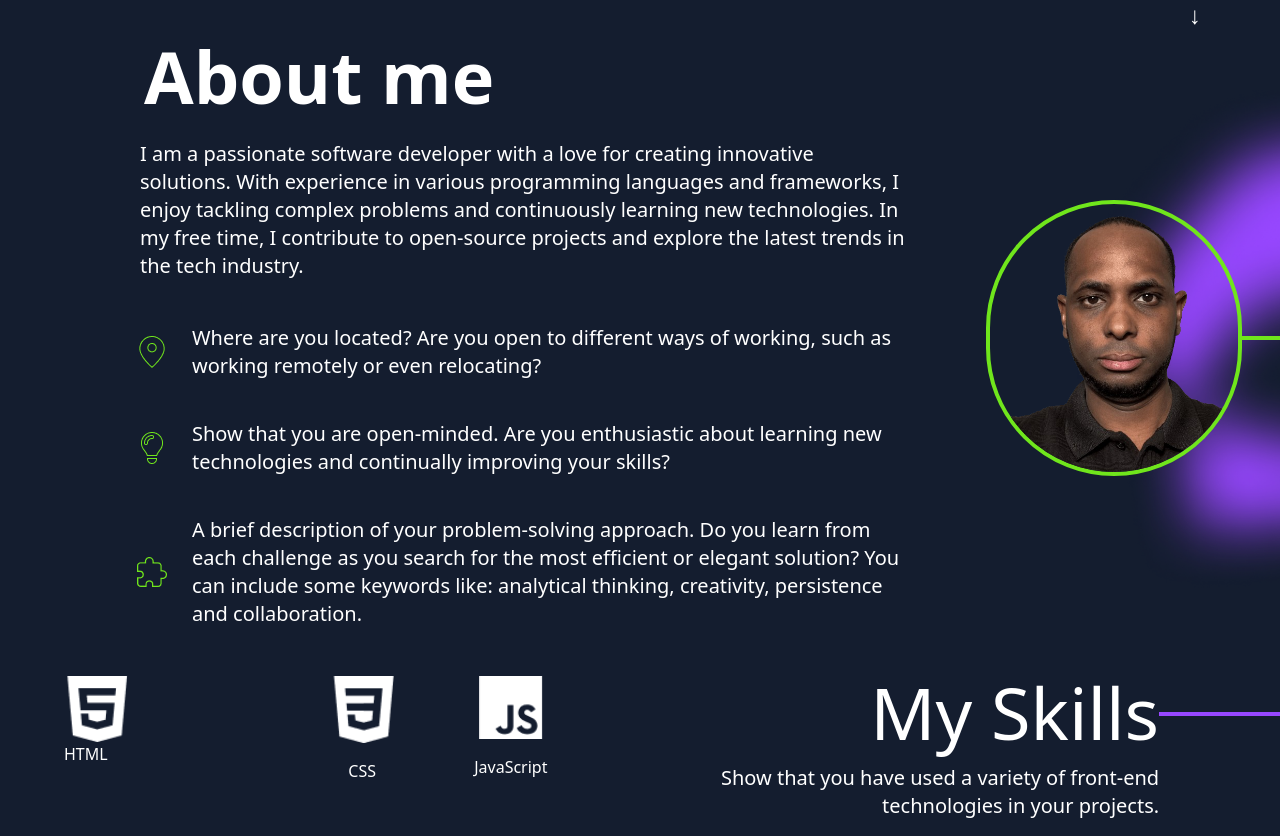
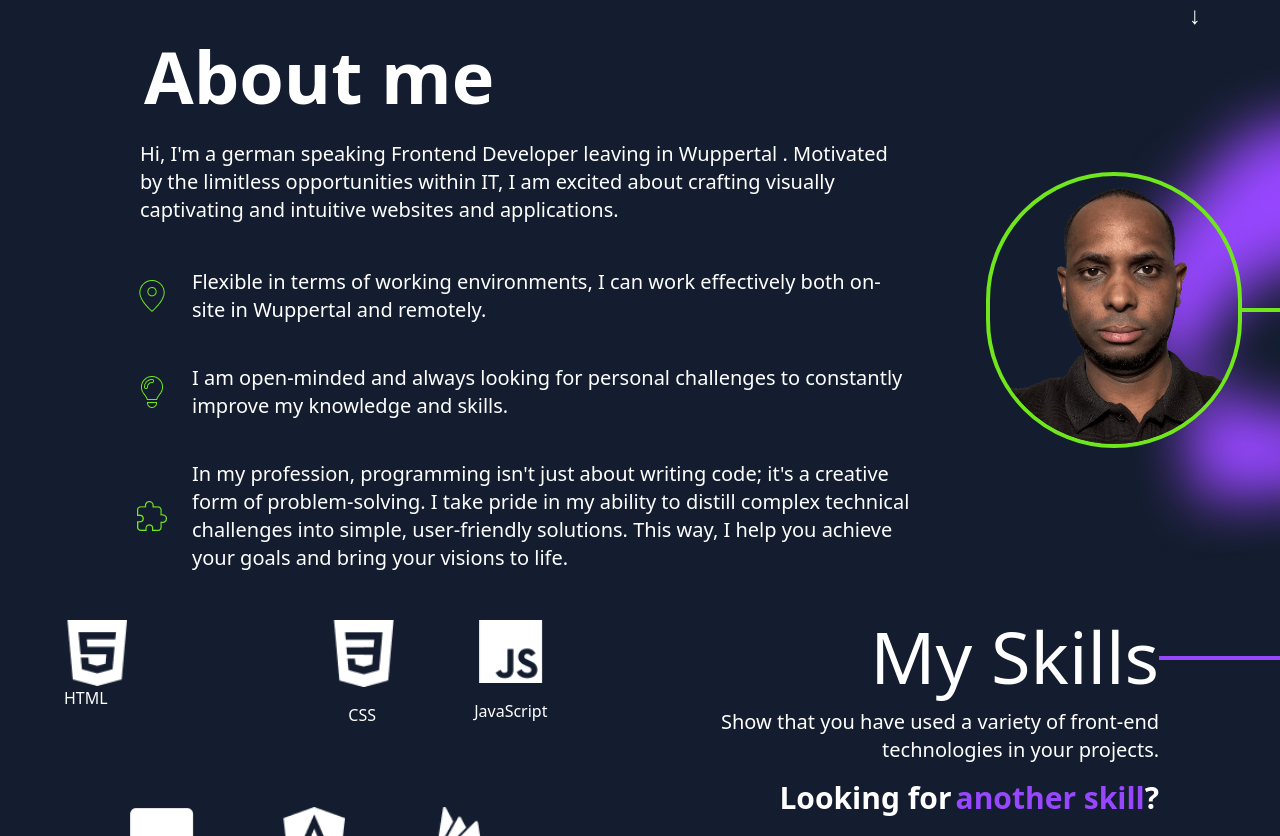
Before and after one commit to Hamidou-ctr/my-website, an Angular app: page / in a window 1280 px wide. Shown: the part 771-1607 px from the top of the page. Built offline with nearby package versions, Linux system fonts and the light colour scheme.

Commit message:
feat: update 'About me' section with personal introduction and professional insights

```diff
--- a/src/app/components/landing-page/about-me/about-me.html
+++ b/src/app/components/landing-page/about-me/about-me.html
@@ -3,32 +3,32 @@
   <div class="flex flex-col items-start 2xl:max-w-150 text-white ml-[10%] 2xl:-ml-50">
     <h1 class="text-6xl xxs:text-7xl font-bold pl-4">About me</h1>
     <p class="text-xl mt-4 p-3">
-      I am a passionate software developer with a love for creating innovative solutions. With
-      experience in various programming languages and frameworks, I enjoy tackling complex problems
-      and continuously learning new technologies. In my free time, I contribute to open-source
-      projects and explore the latest trends in the tech industry.
+      Hi, I'm a german speaking Frontend Developer leaving in Wuppertal . Motivated by the limitless
+      opportunities within IT, I am excited about crafting visually captivating and intuitive
+      websites and applications.
     </p>
     <div class="text-xl">
       <div class="flex items-center gap-2 mt-6">
         <img src="img/location.png" alt="" />
         <p class="p-2">
-          Where are you located? Are you open to different ways of working, such as working remotely
-          or even relocating?
+          Flexible in terms of working environments, I can work effectively both on-site in
+          Wuppertal and remotely.
         </p>
       </div>
       <div class="flex items-center gap-2 mt-6">
         <img src="img/bulb_desktop.png" alt="" />
         <p class="p-2">
-          Show that you are open-minded. Are you enthusiastic about learning new technologies and
-          continually improving your skills?
+          I am open-minded and always looking for personal challenges to constantly improve my
+          knowledge and skills.
         </p>
       </div>
       <div class="flex items-center gap-2 mt-6">
         <img src="img/puzzle_desktop.png" alt="" />
         <p class="p-2">
-          A brief description of your problem-solving approach. Do you learn from each challenge as
-          you search for the most efficient or elegant solution? You can include some keywords like:
-          analytical thinking, creativity, persistence and collaboration.
+          In my profession, programming isn't just about writing code; it's a creative form of
+          problem-solving. I take pride in my ability to distill complex technical challenges into
+          simple, user-friendly solutions. This way, I help you achieve your goals and bring your
+          visions to life.
         </p>
       </div>
     </div>
```
